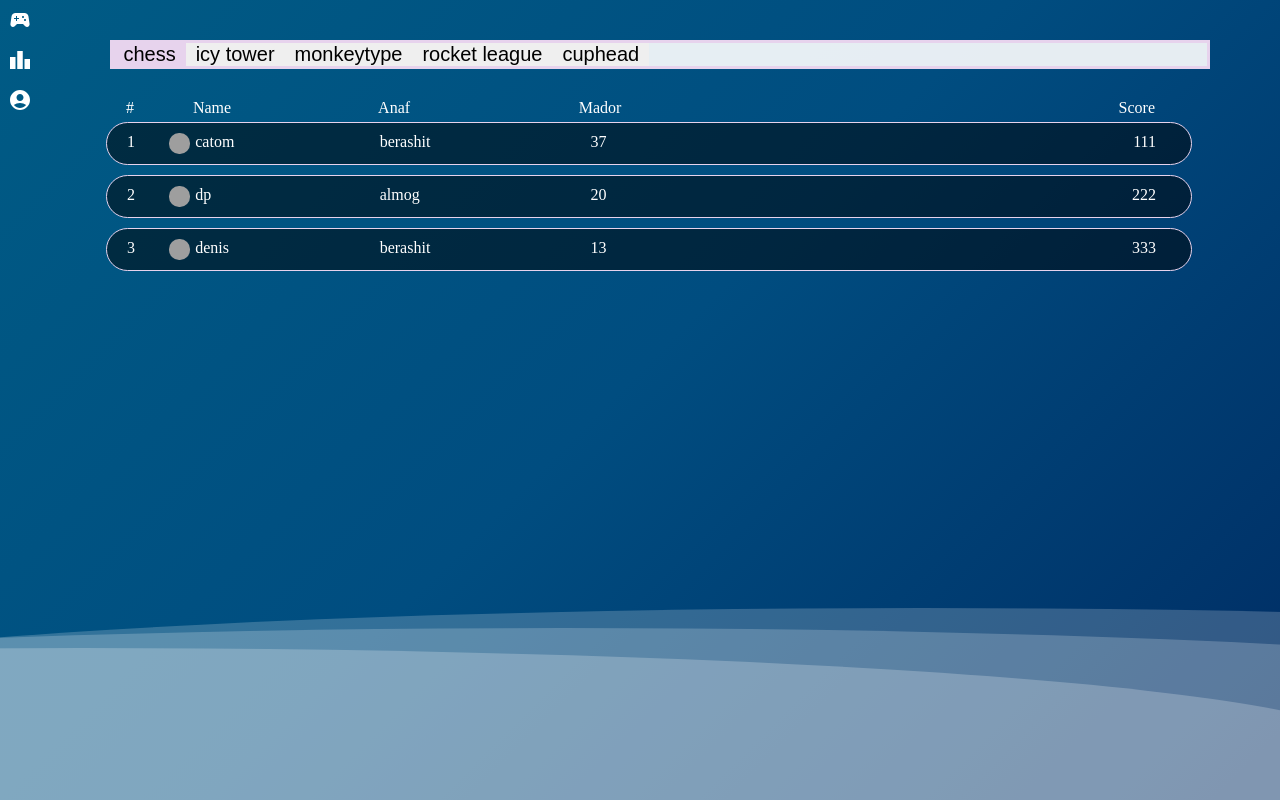
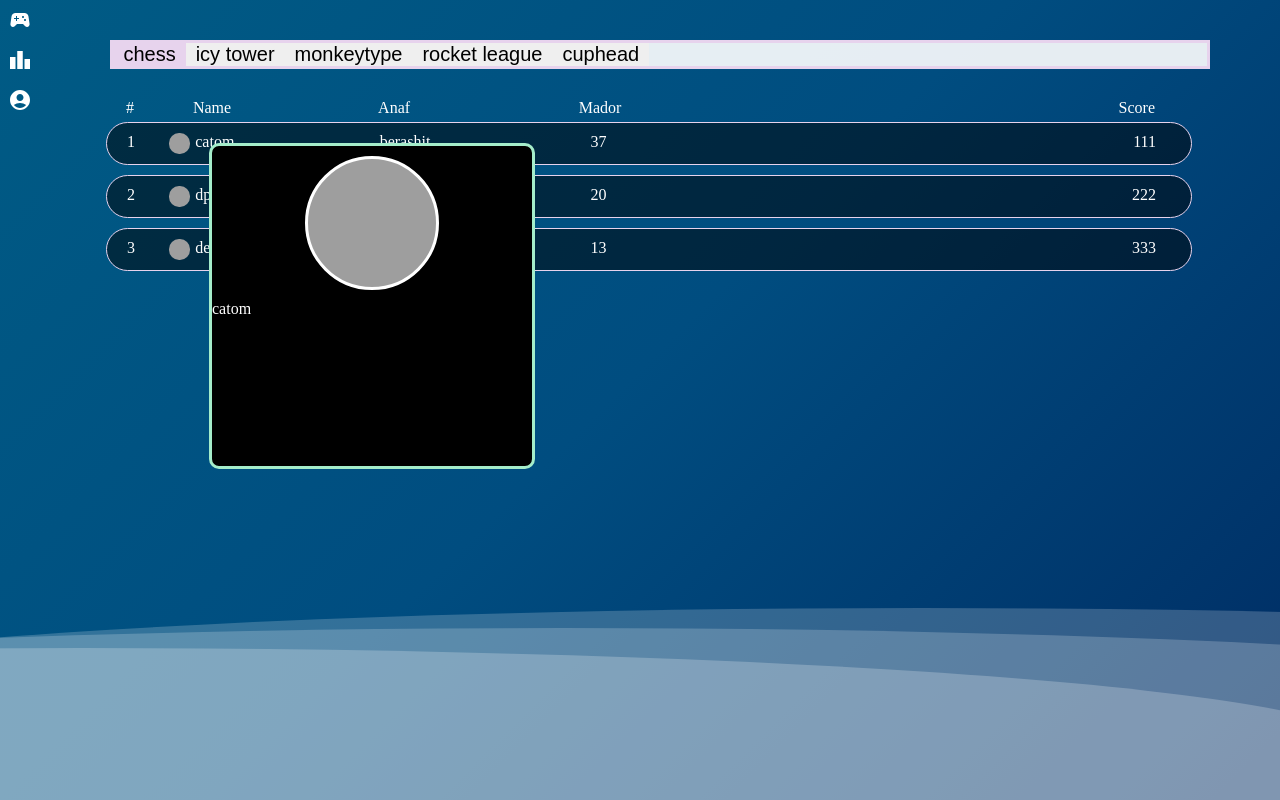
Before and after one commit to idoloven/friv, a React (Create React App) app in the folder frontend/: page /Leaderboard in a window 1280 px wide. Both pictures are taken after a click on the button 179 px from the left and 143 px from the top of the page. Built offline with nearby package versions, Linux system fonts and the light colour scheme.

Commit message:
added mini profile when clicking profile image on leaderboard, in addition, now it is possible to make the iframe full screen with a button

```diff
--- a/frontend/src/components/gameSquare/GameSquare.js
+++ b/frontend/src/components/gameSquare/GameSquare.js
@@ -1,10 +1,11 @@
 import React, { useState } from 'react';
 import CloseIcon from '@mui/icons-material/Close';
+import FullscreenIcon from '@mui/icons-material/Fullscreen';
 import IconButton from '@mui/material/IconButton';
-import backgroundImage from '../../images/das.png'; // Import the image
 
 function GameSquare({gameName, gameUrl, logoName}) {
   const [isMounted, setIsMounted] = useState(false);
+  const [iframeFullscreen, setIframeFullscreen] = useState(false)
   const [iframeVisible, setIframeVisible] = useState(false);
 
   const handleIframeLoad = () => { //waits for the iframe to load and then render the top div
@@ -48,7 +49,7 @@
     cursor: 'pointer',
     zIndex: '6',
     width: '133px',
-    transition: 'width 0.5s', // Add opacity transition
+    transition: 'width 0.5s',
   }
 
   const overlayStyle = {
@@ -66,16 +67,18 @@
 
   const iframeStyle = {
     border: 'none',
-    width: '90%', // Adjust the width as needed
-    height: '90vh', // Adjust the height as needed
+    width: iframeFullscreen ? '100%' : '90%', // Adjust the width as needed
+    height: iframeFullscreen ? '100vh' : '90vh', // Adjust the height as needed
     borderRadius: '0px 0px 10px 10px',
+    transition: 'width 0.1s',
   };
 
 
   const frameTopStyle = {
-   width: '90%',
+   width: iframeFullscreen ? '100%' : '90%',
    backgroundColor: 'white',
-   borderRadius: '10px 10px 0px 0px'
+   borderRadius: '10px 10px 0px 0px',
+   transition: 'width 0.1s',
   };
 
   return (
@@ -93,6 +96,9 @@
         <div style={frameTopStyle}>
         <IconButton onClick={closeIframe} style={{ color: 'red' }}>
           <CloseIcon />
+        </IconButton>
+        <IconButton onClick={() => {setIframeFullscreen(!iframeFullscreen)}}>
+          <FullscreenIcon />
         </IconButton>
         </div> :
        null}
--- a/frontend/src/components/leaderBoardElement/LeaderBoardElement.js
+++ b/frontend/src/components/leaderBoardElement/LeaderBoardElement.js
@@ -1,7 +1,7 @@
-import { AspectRatio } from '@mui/icons-material';
-import React from 'react';
+import React from "react";
 
-function LeaderboardElement({player}) {
+function LeaderboardElement({player, setDisplayedProfile, setPosition}) {
+
     const style = {
         leaderboardElementStyle:{
           backgroundColor: 'rgba(0,0,0,0.5)',
@@ -16,6 +16,7 @@
           borderWidth: '1px',
           borderColor: '#e7d3ed',
           borderStyle: 'solid',
+          zIndex: '6'
         },
         profilePicstyle:{
           borderRadius: '10px',
@@ -25,13 +26,13 @@
           backgroundSize: 'cover',
           marginRight: '5px',
           borderStyle: 'none'
-        }
+        },
       }
 
     return (
       <div style={style.leaderboardElementStyle}>
           <div style={{width:'4%'}}>{player.rank}</div>
-          <button style={style.profilePicstyle}></button>
+          <button style={style.profilePicstyle} onClick={(e) => {setDisplayedProfile(player.name); setPosition({ x: e.clientX, y: e.clientY })}}></button>
           <div style={{width:'17.5%'}}>{player.name}</div>
           <div style={{width:'20%'}}>{player.anaf}</div>
           <div style={{width:'20%'}}>{player.mador}</div>
--- /dev/null
+++ b/frontend/src/components/profileSquare/ProfileSquare.js
@@ -0,0 +1,43 @@
+import React from "react";
+
+function ProfileSquare({player, displayedProfile, position}) {
+
+    const style = {
+        profileStyle:{
+            backgroundColor: 'black',
+            display: player.name === displayedProfile ? 'flex' : 'none',
+            zIndex: '100',
+            width: '25vw',
+            aspectRatio: '1',
+            position: 'fixed',
+            left: `${position.x + 30}px`,
+            top: `${position.y}px`,
+            flexDirection: 'column',
+            color: 'white',
+            borderRadius: '10px',
+            borderStyle: 'solid',
+            borderColor: '#a4edca',
+          },
+          mediumProfileImageStyle: {
+            borderRadius: '100%',
+            width: '40%',
+            height: '40%',
+            marginTop: '10px',
+            marginBottom: '10px',
+            marginRight: 'auto',
+            marginLeft: 'auto',
+            backgroundImage: `url(${"http://localhost:8000/static/das.png"})`,
+            backgroundSize: 'cover',
+            borderStyle: 'solid',
+            borderColor: 'white',
+          }
+      }
+
+    return (
+      <div style={style.profileStyle}>
+          <div style={style.mediumProfileImageStyle}></div>
+          <div>{player.name}</div>
+      </div>
+    );
+}
+export default ProfileSquare;
--- a/frontend/src/pages/leaderboard/Leaderboard.js
+++ b/frontend/src/pages/leaderboard/Leaderboard.js
@@ -1,8 +1,28 @@
-import React, { useState } from "react";
+import React, { useState, useEffect } from 'react';
 import LeaderboardElement from "../../components/leaderBoardElement/LeaderBoardElement";
+import ProfileSquare from "../../components/profileSquare/ProfileSquare";
 
 export default function LeaderBoard() {
   const [currentGame, setCurrentGame] = useState("chess");
+  const [displayedProfile, setDisplayedProfile] = useState('none');
+  const [position, setPosition] = useState({ x: 0, y: 0 });
+
+  // Check if the click target is not a button
+  const handleClick = (e) => {
+    if (e.target.tagName !== 'BUTTON') {
+      setDisplayedProfile('none');
+    }
+  };
+
+  useEffect(() => {
+    document.addEventListener('click', handleClick);
+
+    return () => {
+      // Remove the event listeners when the component unmounts
+      document.removeEventListener('click', handleClick);
+    };
+  }, []);
+
   const style = {
     titels: {
       color: 'white',
@@ -54,7 +74,7 @@
       cursor: 'pointer',
       borderStyle: 'none',
       fontSize: '20px'
-    }
+    },
   }
 
   // receive from back
@@ -90,7 +110,10 @@
           <div style={{marginLeft:'auto'}}>Score</div>
         </div>
         {gamesMap[currentGame] ? gamesMap[currentGame].map((player) =>
-            <LeaderboardElement player={player}></LeaderboardElement>
+          <>
+            <ProfileSquare player={player} displayedProfile={displayedProfile} position={position} ></ProfileSquare>
+            <LeaderboardElement player={player} setDisplayedProfile={setDisplayedProfile} setPosition={setPosition}></LeaderboardElement>
+          </>
         ) : null}
 
       </div>
```
